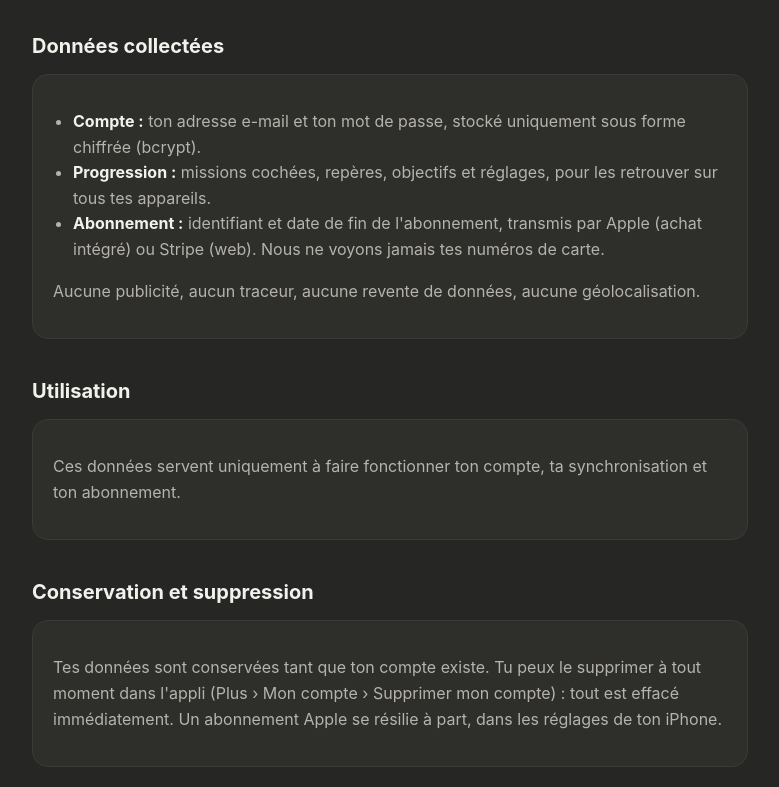
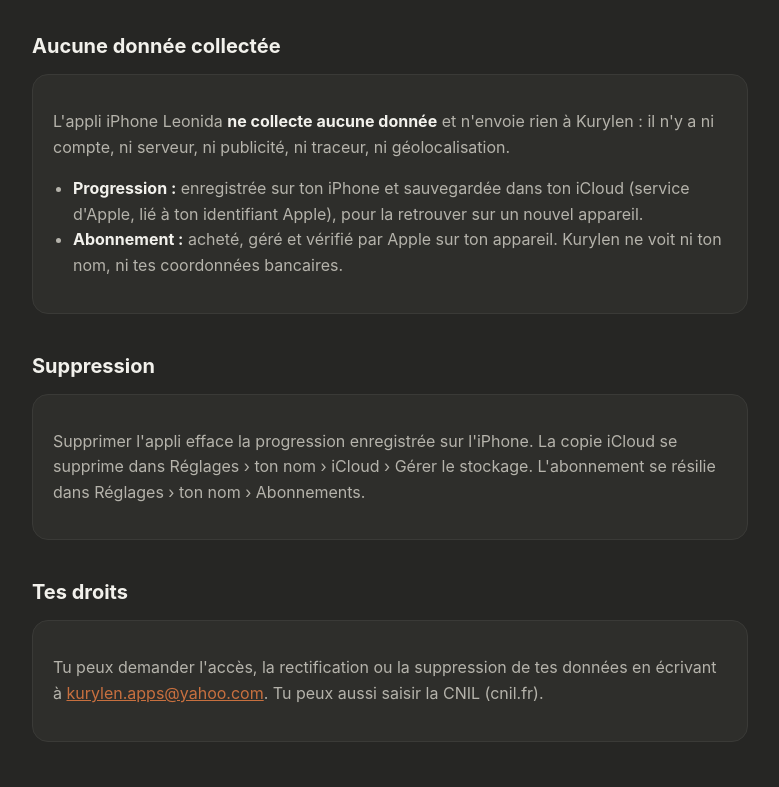
Before and after one commit to Fefe-Kurylen/fefe-kurylen.github.io, a plain HTML site: page Leonida/confidentialite.html in a window 1280 px wide. Shown: the part 146-933 px from the top of the page, without its empty margins (250-1029 px from the left). Drawn offline with Linux system fonts and the light colour scheme.

Commit message:
Leonida : appli sans compte ni serveur, aucune donnée collectée
Co-Authored-By: Claude Opus 5.5 <noreply@anthropic.com>
Claude-Session: https://claude.ai/code/session_01NRUCAeXXFq5ezCGBBRhEtn

```diff
--- a/Leonida/confidentialite.html
+++ b/Leonida/confidentialite.html
@@ -13,26 +13,22 @@
     <img src="icon.png" alt="">
     <div>
       <h1>Confidentialité</h1>
-      <p class="sub">Leonida · dernière mise à jour : 19 novembre 2026</p>
+      <p class="sub">Leonida · dernière mise à jour : 20 novembre 2026</p>
       <nav><a href="./">‹ Assistance</a></nav>
     </div>
   </header>
 
-  <h2>Données collectées</h2>
+  <h2>Aucune donnée collectée</h2>
   <div class="card">
+    <p>L'appli iPhone Leonida <strong>ne collecte aucune donnée</strong> et n'envoie rien à Kurylen : il n'y a ni compte, ni serveur, ni publicité, ni traceur, ni géolocalisation.</p>
     <ul>
-      <li><strong>Compte :</strong> ton adresse e-mail et ton mot de passe, stocké uniquement sous forme chiffrée (bcrypt).</li>
-      <li><strong>Progression :</strong> missions cochées, repères, objectifs et réglages, pour les retrouver sur tous tes appareils.</li>
-      <li><strong>Abonnement :</strong> identifiant et date de fin de l'abonnement, transmis par Apple (achat intégré) ou Stripe (web). Nous ne voyons jamais tes numéros de carte.</li>
+      <li><strong>Progression :</strong> enregistrée sur ton iPhone et sauvegardée dans ton iCloud (service d'Apple, lié à ton identifiant Apple), pour la retrouver sur un nouvel appareil.</li>
+      <li><strong>Abonnement :</strong> acheté, géré et vérifié par Apple sur ton appareil. Kurylen ne voit ni ton nom, ni tes coordonnées bancaires.</li>
     </ul>
-    <p>Aucune publicité, aucun traceur, aucune revente de données, aucune géolocalisation.</p>
   </div>
 
-  <h2>Utilisation</h2>
-  <div class="card"><p>Ces données servent uniquement à faire fonctionner ton compte, ta synchronisation et ton abonnement.</p></div>
-
-  <h2>Conservation et suppression</h2>
-  <div class="card"><p>Tes données sont conservées tant que ton compte existe. Tu peux le supprimer à tout moment dans l'appli (Plus › Mon compte › Supprimer mon compte) : tout est effacé immédiatement. Un abonnement Apple se résilie à part, dans les réglages de ton iPhone.</p></div>
+  <h2>Suppression</h2>
+  <div class="card"><p>Supprimer l'appli efface la progression enregistrée sur l'iPhone. La copie iCloud se supprime dans Réglages › ton nom › iCloud › Gérer le stockage. L'abonnement se résilie dans Réglages › ton nom › Abonnements.</p></div>
 
   <h2>Tes droits</h2>
   <div class="card"><p>Tu peux demander l'accès, la rectification ou la suppression de tes données en écrivant à <a href="mailto:kurylen.apps@yahoo.com?subject=Leonida%20-%20donn%C3%A9es">kurylen.apps@yahoo.com</a>. Tu peux aussi saisir la CNIL (cnil.fr).</p></div>
```
Also changed, not shown: Leonida/index.html (+2 -10 lines).
